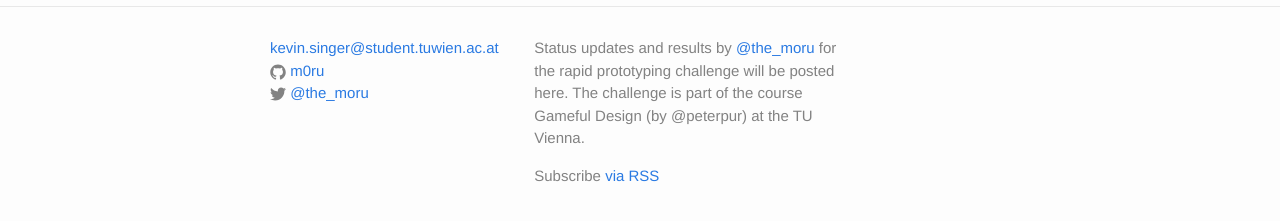
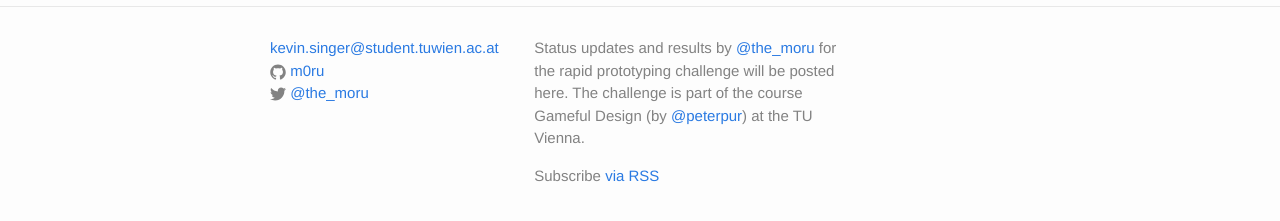
Before and after one commit to m0ru/gameful-design, a Jekyll site: the page built from index.html, in a window 1280 px wide. Shown: the part 386-607 px from the top of the page. Built offline with Jekyll 4.4.1, drawn with Linux system fonts in a browser that asks for light colours; part of the change alters nothing that is shown.

```diff
--- a/_config.yml
+++ b/_config.yml
@@ -2,7 +2,7 @@
 title: Gameful Design
 email: kevin.singer@student.tuwien.ac.at
 description: > # this means to ignore newlines until "baseurl:"
-    Status updates and results by <a href='http://twitter.com/the_moru'>@the_moru</a> for the rapid prototyping challenge will be posted here. The challenge is part of the course Gameful Design (by @peterpur) at the TU Vienna.
+    Status updates and results by <a href='http://twitter.com/the_moru'>@the_moru</a> for the rapid prototyping challenge will be posted here. The challenge is part of the course Gameful Design (by <a href='http://twitter.com/peterpur'>@peterpur</a>) at the TU Vienna.
 baseurl: "/gameful-design" # the subpath of your site, e.g. /blog/
 url: "http://m0ru.github.io" # the base hostname & protocol for your site
 twitter_username: the_moru
```
